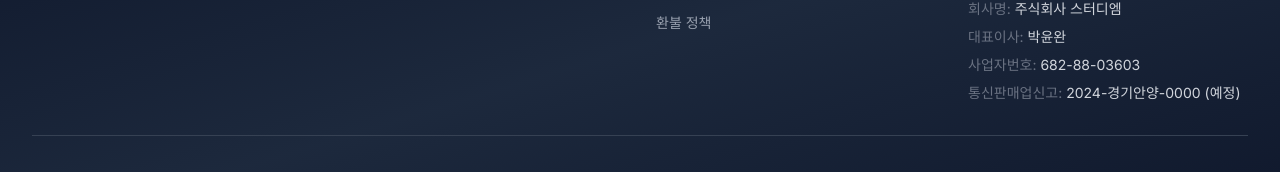
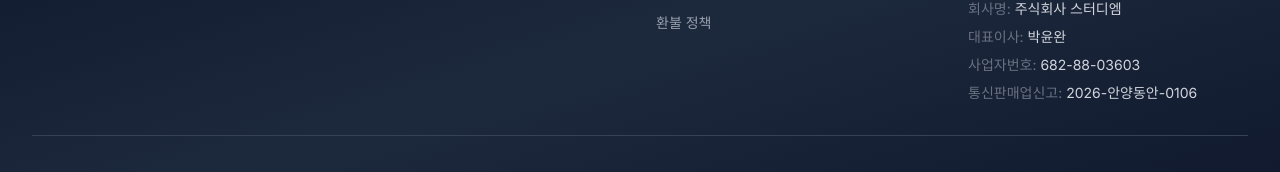
Before and after one commit to sio0811-binchen/studym-homepage, a React (Vite) app: page / in a window 1280 px wide. Shown: the part 11543-11715 px from the top of the page. Built offline with nearby package versions, Linux system fonts and the light colour scheme; no server answers.

Commit message:
통신판매업 신고번호 업데이트: 2026-안양동안-0106

```diff
--- a/src/components/layout/Footer.tsx
+++ b/src/components/layout/Footer.tsx
@@ -20,7 +20,7 @@ const Footer = () => {
             { label: '회사명', text: '주식회사 스터디엠' },
             { label: '대표이사', text: '박윤완' },
             { label: '사업자번호', text: '682-88-03603' },
-            { label: '통신판매업신고', text: '2024-경기안양-0000 (예정)' },
+            { label: '통신판매업신고', text: '2026-안양동안-0106' },
         ],
     };
 
```
